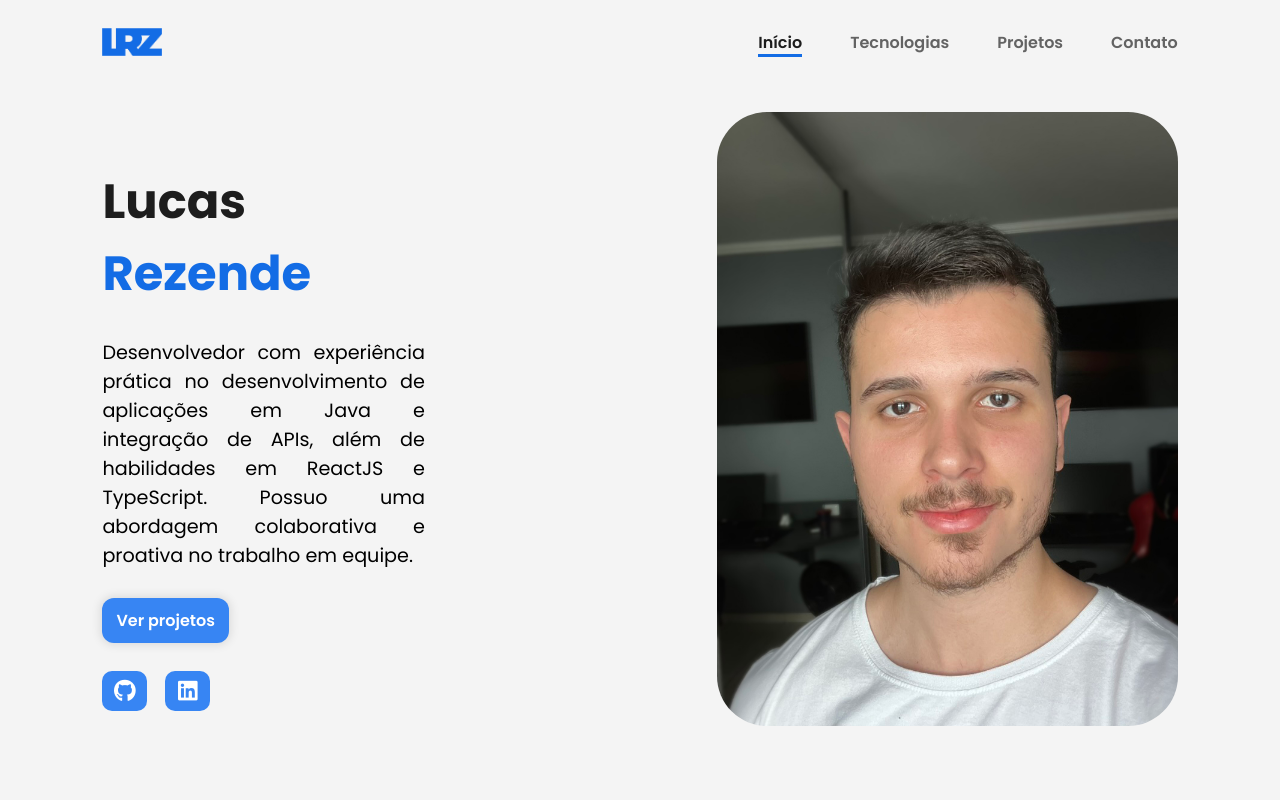
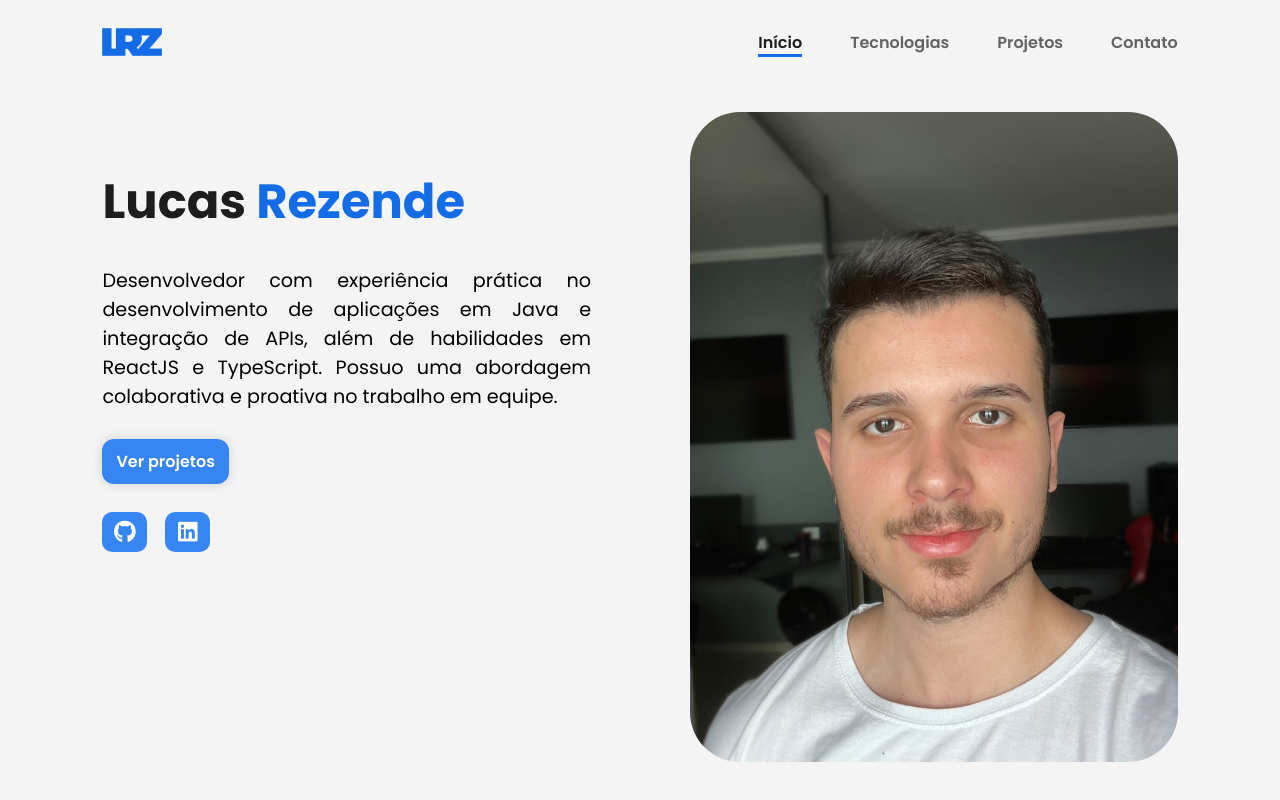
Before and after one commit to lucasrznd/my-portfolio, a plain HTML site: page index.html in a window 1280 px wide. Drawn offline with Linux system fonts and the light colour scheme.

Commit message:
feat: alterar tamanho do banner

```diff
--- a/src/css/home.css
+++ b/src/css/home.css
@@ -6,7 +6,7 @@
 }
 
 #cta {
-    width: 40%;
+    width: 50%;
     display: flex;
     flex-direction: column;
     gap: 28px;
@@ -42,11 +42,11 @@
     display: flex;
     align-items: start;
     justify-content: end;
-    width: 70%;
+    width: 60%;
 }
 
 #banner img {
-    height: 60%;
+    height: 650px;
     width: fit-content;
     border-radius: 50px;
 }
```
